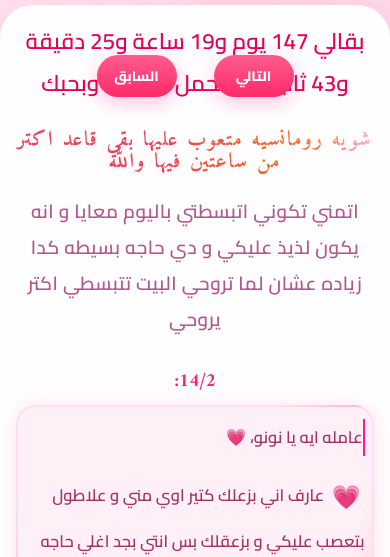
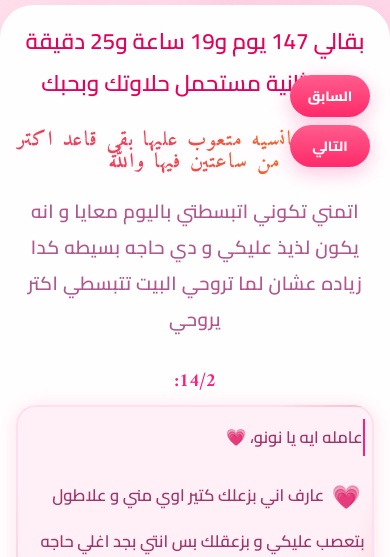
Before and after one commit to My-Wifey/For-you, a plain HTML site: page index.html in a window 390 px wide. Shown: the part 46-603 px from the top of the page. Drawn offline with Linux system fonts and the light colour scheme.

Commit message:
Adjust audio control button positions and styles

```diff
--- a/index.html
+++ b/index.html
@@ -219,9 +219,8 @@
     /* Audio control button */
     .audio-toggle {
       position: fixed;
-      top: 10px; /* فوق خالص */
-      left: 50%;
-      transform: translateX(-50%);
+      top: 20px;
+      right: 20px;
       z-index: 3000;
       background: linear-gradient(180deg, #ff5c8d, #ff2a6a);
       color: white;
@@ -238,9 +237,10 @@
       white-space: nowrap;
     }
     /* Previous and Next buttons */
-    #prev-btn, #next-btn {
+    #prev-btn {
       position: fixed;
-      top: 55px; /* تحت زرار الصوت */
+      top: 70px;
+      right: 20px;
       z-index: 3000;
       background: linear-gradient(180deg, #ff5c8d, #ff2a6a);
       color: white;
@@ -255,13 +255,23 @@
       width: 90px;
       max-width: 90px;
     }
-    #prev-btn {
-      left: 40%;
-      transform: translateX(-50%);
-    }
     #next-btn {
-      left: 60%;
-      transform: translateX(-50%);
+      position: fixed;
+      top: 120px;
+      right: 20px;
+      z-index: 3000;
+      background: linear-gradient(180deg, #ff5c8d, #ff2a6a);
+      color: white;
+      border: none;
+      padding: 10px 16px;
+      border-radius: 999px;
+      font-weight: 700;
+      box-shadow: 0 6px 20px rgba(253, 29, 124, 0.25);
+      cursor: pointer;
+      font-family: "Cairo", sans-serif;
+      white-space: nowrap;
+      width: 90px;
+      max-width: 90px;
     }
 
     /* Responsive */
@@ -287,22 +297,23 @@
         max-height: 230px;
       }
       .audio-toggle {
-        top: 10px;
-        left: 50%;
-        transform: translateX(-50%);
+        top: 20px;
+        right: 20px;
         width: 120px;
       }
-      #prev-btn, #next-btn {
-        top: 50px;
+      #prev-btn {
+        top: 70px;
+        right: 20px;
         padding: 8px 12px;
         font-size: 0.85em;
         width: 80px;
       }
-      #prev-btn {
-        left: 35%;
-      }
       #next-btn {
-        left: 65%;
+        top: 120px;
+        right: 20px;
+        padding: 8px 12px;
+        font-size: 0.85em;
+        width: 80px;
       }
     }
 
@@ -492,10 +503,9 @@
     });
 
     document.getElementById("next-btn").addEventListener("click", () => {
-  currentSong = (currentSong + 1) % songs.length;
-  loadSong(currentSong);
-});
-
+      currentSong = (currentSong + 1) % songs.length;
+      loadSong(currentSong);
+    });
 
     // Time counter since 7 Sep 2025 00:00:00
     const startDate = new Date(2025, 8, 7, 0, 0, 0); // Months 0-based, 8 = September
```
